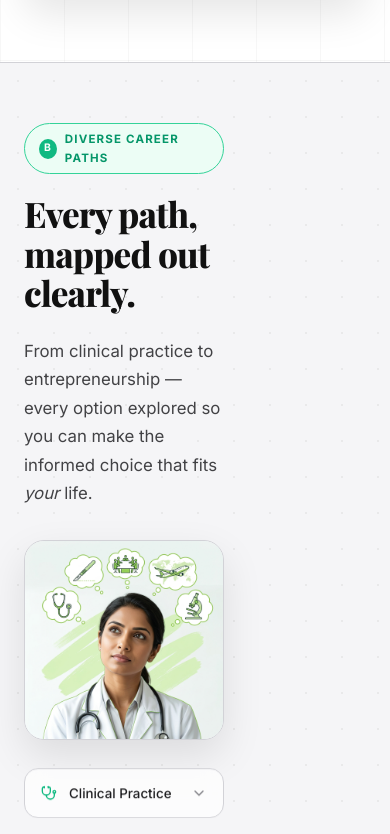
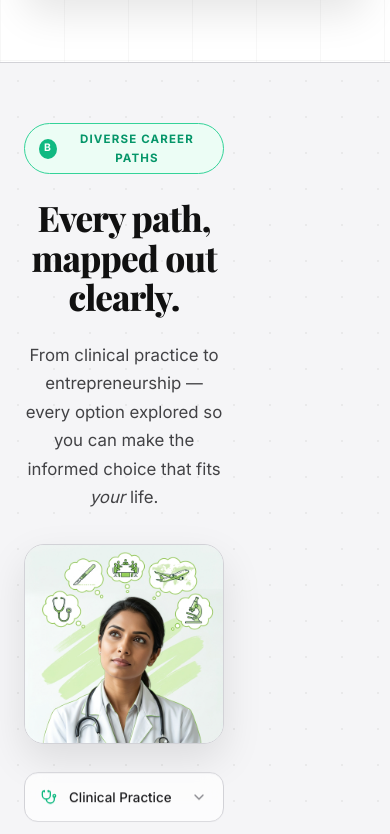
Before and after one commit to ASHxOnAIR-MEH/after-mbbs-conclave, a React (Vite) app: page / in a window 390 px wide. Shown: the part 4003-4837 px from the top of the page. Built offline with nearby package versions, Linux system fonts and the light colour scheme; a web font is replaced by a local one.

Commit message:
UI: Center align text and list items for Career Paths section on mobile

```diff
--- a/src/components/Pillars.css
+++ b/src/components/Pillars.css
@@ -288,6 +288,20 @@
   .qa-grid { grid-template-columns: 1fr; }
   .career-grid {
     flex-direction: column;
-    align-items: flex-start;
+    align-items: center;
   }
 }
+
+@media (max-width: 960px) {
+  .center-mobile {
+    text-align: center;
+  }
+  .center-mobile .pillar-tag {
+    margin-left: auto;
+    margin-right: auto;
+  }
+  .center-mobile .pillar-p {
+    margin-left: auto;
+    margin-right: auto;
+  }
+}
--- a/src/components/Pillars.jsx
+++ b/src/components/Pillars.jsx
@@ -64,8 +64,8 @@ export default function Pillars() {
           <div className="pillar-image-container desktop-poster">
             <img src="/images/career-poster.png" alt="Career Path Thinking" className="pillar-poster-portrait float-2" />
           </div>
-          <div className="pillar-content">
-            <div className="pillar-tag" style={{ margin: '0 0 20px 0' }}>
+          <div className="pillar-content center-mobile">
+            <div className="pillar-tag">
               <span className="pillar-num">B</span>
               Diverse Career Paths
             </div>
```
